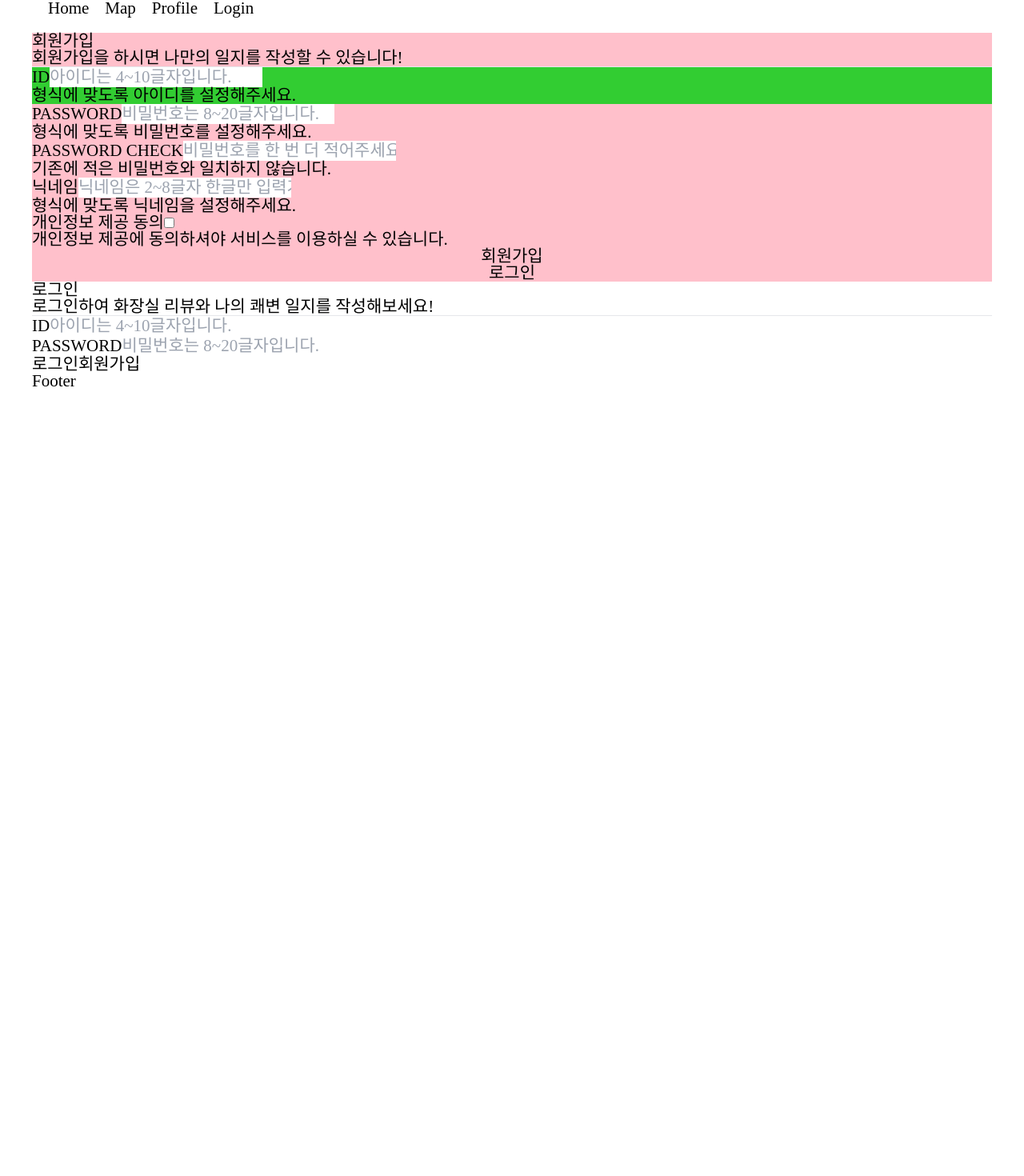
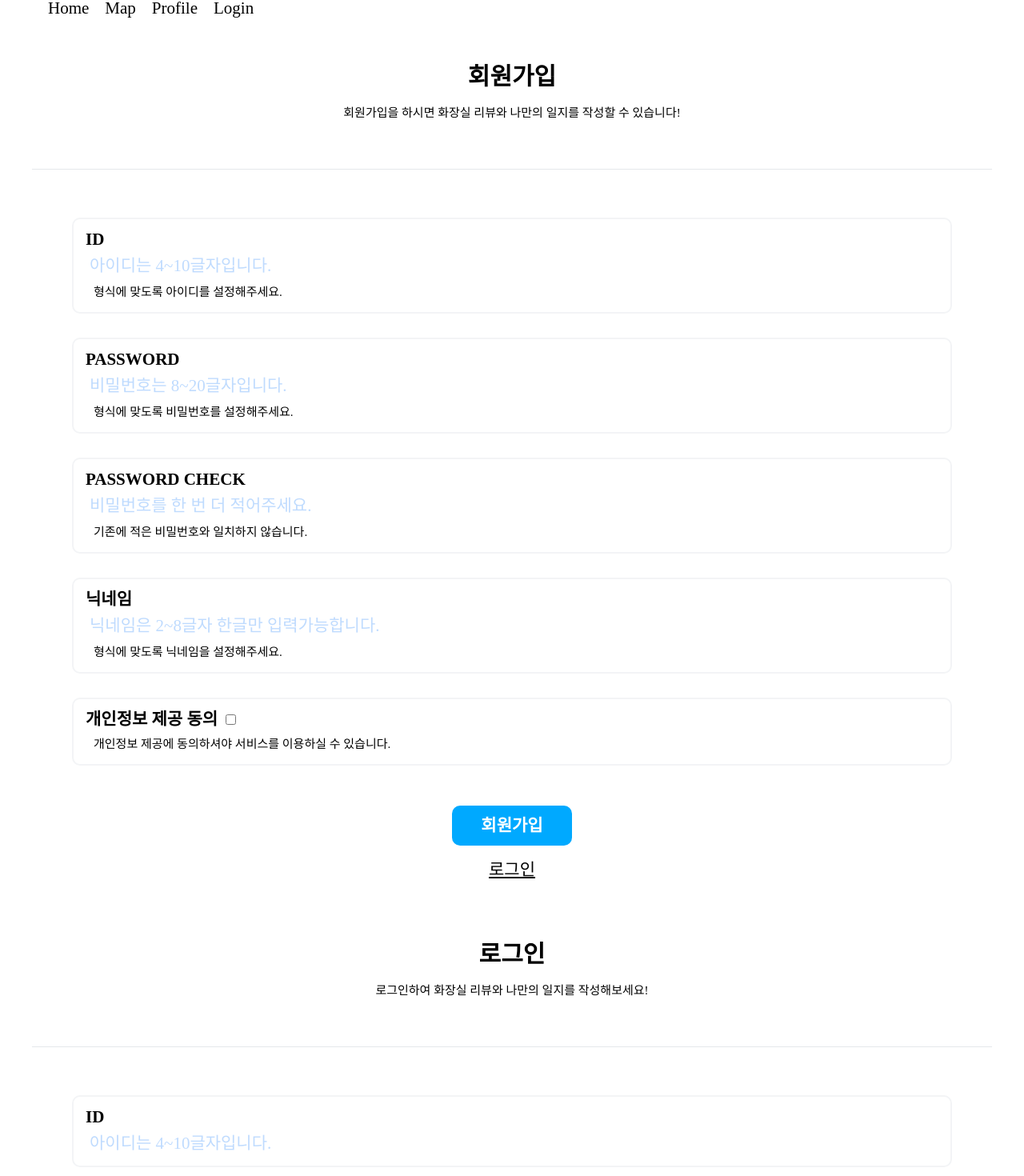
Before and after one commit to Liabinn/spartacamp_MyPooDiary, a Next.js app: page /login in a window 1280 px wide. Shown: the part 20-1490 px from the top of the page at 80% size. Before the commit the page ends 800 px from the top, so only its background shows below. Built offline with nearby package versions, Linux system fonts and the light colour scheme; a web font is replaced by a local one.

Commit message:
[STYLE] signup, login page css

```diff
--- a/src/app/login/page.tsx
+++ b/src/app/login/page.tsx
@@ -1,59 +1,71 @@
 import React from 'react'
+import * as St from '../styledComponent/login/login.style'
+import Spacer from '@/components/ui/Spacer'
 
 const LoginPage = () => {
   return (
-    <div>
-      <div className='flex flex-col justify-center bg-[pink]'>
-        <h1 className='border-solid border-black'>회원가입</h1>
-        <h3>회원가입을 하시면 나만의 일지를 작성할 수 있습니다!</h3>
+    <div className='width-120'>
+      <St.SignLoginContainer>
+        <Spacer y={20} />
+        <St.Title>회원가입</St.Title>
+        <St.SubTitle>회원가입을 하시면 화장실 리뷰와 나만의 일지를 작성할 수 있습니다!</St.SubTitle>
+        <Spacer y={20} />
         <hr />
-        <div>
-          <section className='bg-[limegreen]'>
-            <label>ID</label>
-            <input type='text' placeholder='아이디는 4~10글자입니다.' />
-            <p>형식에 맞도록 아이디를 설정해주세요.</p>
-          </section>
-          <section>
-            <label>PASSWORD</label>
-            <input type='password' placeholder='비밀번호는 8~20글자입니다.' />
-            <p>형식에 맞도록 비밀번호를 설정해주세요.</p>
-          </section>
-          <section>
-            <label>PASSWORD CHECK</label>
-            <input type='password' placeholder='비밀번호를 한 번 더 적어주세요.' />
-            <p>기존에 적은 비밀번호와 일치하지 않습니다.</p>
-          </section>
-          <section>
-            <label>닉네임</label>
-            <input type='text' placeholder='닉네임은 2~8글자 한글만 입력가능합니다.' />
-            <p>형식에 맞도록 닉네임을 설정해주세요.</p>
-          </section>
-          <section>
-            <label>개인정보 제공 동의</label>
-            <input type='checkbox' />
-            <p>개인정보 제공에 동의하셔야 서비스를 이용하실 수 있습니다.</p>
-          </section>
-        </div>
-        <button>회원가입</button>
-        <button>로그인</button>
-      </div>
-      <div>
-        <h1>로그인</h1>
-        <h3>로그인하여 화장실 리뷰와 나의 쾌변 일지를 작성해보세요!</h3>
+        <Spacer y={20} />
+        <St.SectionContainer>
+          <St.Section>
+            <St.Label htmlFor='id'>ID</St.Label>
+            <St.Input id='id' type='text' placeholder='아이디는 4~10글자입니다.' />
+            <St.InputValueValidation>형식에 맞도록 아이디를 설정해주세요.</St.InputValueValidation>
+          </St.Section>
+          <St.Section>
+            <St.Label htmlFor='pw'>PASSWORD</St.Label>
+            <St.Input id='pw' type='password' placeholder='비밀번호는 8~20글자입니다.' />
+            <St.InputValueValidation>형식에 맞도록 비밀번호를 설정해주세요.</St.InputValueValidation>
+          </St.Section>
+          <St.Section>
+            <St.Label htmlFor='pwc'>PASSWORD CHECK</St.Label>
+            <St.Input id='pwc' type='password' placeholder='비밀번호를 한 번 더 적어주세요.' />
+            <St.InputValueValidation>기존에 적은 비밀번호와 일치하지 않습니다.</St.InputValueValidation>
+          </St.Section>
+          <St.Section>
+            <St.Label htmlFor='nickname'>닉네임</St.Label>
+            <St.Input id='nickname' type='text' placeholder='닉네임은 2~8글자 한글만 입력가능합니다.' />
+            <St.InputValueValidation>형식에 맞도록 닉네임을 설정해주세요.</St.InputValueValidation>
+          </St.Section>
+          <St.Section>
+            <div className='flex flex-row gap-4'>
+              <St.Label>개인정보 제공 동의</St.Label>
+              <input type='checkbox' />
+            </div>
+            <St.InputValueValidation>개인정보 제공에 동의하셔야 서비스를 이용하실 수 있습니다.</St.InputValueValidation>
+          </St.Section>
+        </St.SectionContainer>
+        <St.SignLoginBtn>회원가입</St.SignLoginBtn>
+        <St.ToggleBtn>로그인</St.ToggleBtn>
+        <Spacer y={20} />
+      </St.SignLoginContainer>
+      <St.SignLoginContainer>
+        <Spacer y={20} />
+        <St.Title>로그인</St.Title>
+        <St.SubTitle>로그인하여 화장실 리뷰와 나만의 일지를 작성해보세요!</St.SubTitle>
+        <Spacer y={20} />
         <hr />
-        <div>
-          <section>
-            <label>ID</label>
-            <input placeholder='아이디는 4~10글자입니다.' />
-          </section>
-          <section>
-            <label>PASSWORD</label>
-            <input placeholder='비밀번호는 8~20글자입니다.' />
-          </section>
-        </div>
-        <button>로그인</button>
-        <button>회원가입</button>
-      </div>
+        <Spacer y={20} />
+        <St.SectionContainer>
+          <St.Section>
+            <St.Label htmlFor='login_id'>ID</St.Label>
+            <St.Input id='login_id' placeholder='아이디는 4~10글자입니다.' />
+          </St.Section>
+          <St.Section>
+            <St.Label htmlFor='login_pw'>PASSWORD</St.Label>
+            <St.Input id='login_pw' placeholder='비밀번호는 8~20글자입니다.' />
+          </St.Section>
+        </St.SectionContainer>
+        <St.SignLoginBtn>로그인</St.SignLoginBtn>
+        <St.ToggleBtn>회원가입</St.ToggleBtn>
+        <Spacer y={20} />
+      </St.SignLoginContainer>
     </div>
   )
 }
--- /dev/null
+++ b/src/app/styledComponent/login/login.style.js
@@ -0,0 +1,70 @@
+import tw from "tailwind-styled-components";
+
+// 로그인과 회원가입 전체 각각을 감싸주는 컨테이너
+export const SignLoginContainer = tw.div`
+  flex
+  flex-col
+  justify-center
+  text-center
+  gap-8
+`;
+// 타이틀 스타일
+export const Title = tw.h1`
+  text-5xl
+  font-bold
+`;
+// 서브타이틀 스타일
+export const SubTitle = tw.h3`
+  text-2xl
+`;
+// section 전체를 감싸는 컨테이너
+export const SectionContainer = tw.div`
+  px-20
+`;
+// input 각각을 감싸는 section
+export const Section = tw.section`
+  flex
+  flex-col
+  text-left
+  gap-4
+  border-2
+  border-gray-100
+  border-solid
+  rounded-2xl
+  mb-12
+  p-6
+`;
+// label 스타일
+export const Label = tw.label`
+  font-bold
+`;
+// input 스타일
+export const Input = tw.input`
+  rounded-md
+  placeholder:text-blue-200
+  pl-2
+  focus:outline-none
+  focus:ring
+  focus:border-blue-300
+`;
+// input 값 유효성검사 통과 유무를 보여주는 text
+export const InputValueValidation = tw.p`
+  text-2xl
+  pl-4
+`;
+// 로그인, 회원가입 할 때 버튼 스타일
+export const SignLoginBtn = tw.button`
+  bg-[var(--primaryColor)]
+  text-white
+  font-bold
+  w-60
+  h-20
+  rounded-2xl
+  m-auto
+`;
+// 로그인, 회원가입 토글 버튼 스타일
+export const ToggleBtn = tw.button`
+  m-auto
+  w-40
+  underline
+`;
```
Also changed, not shown: 1 other file (tests, documents, lock files or other folders).
